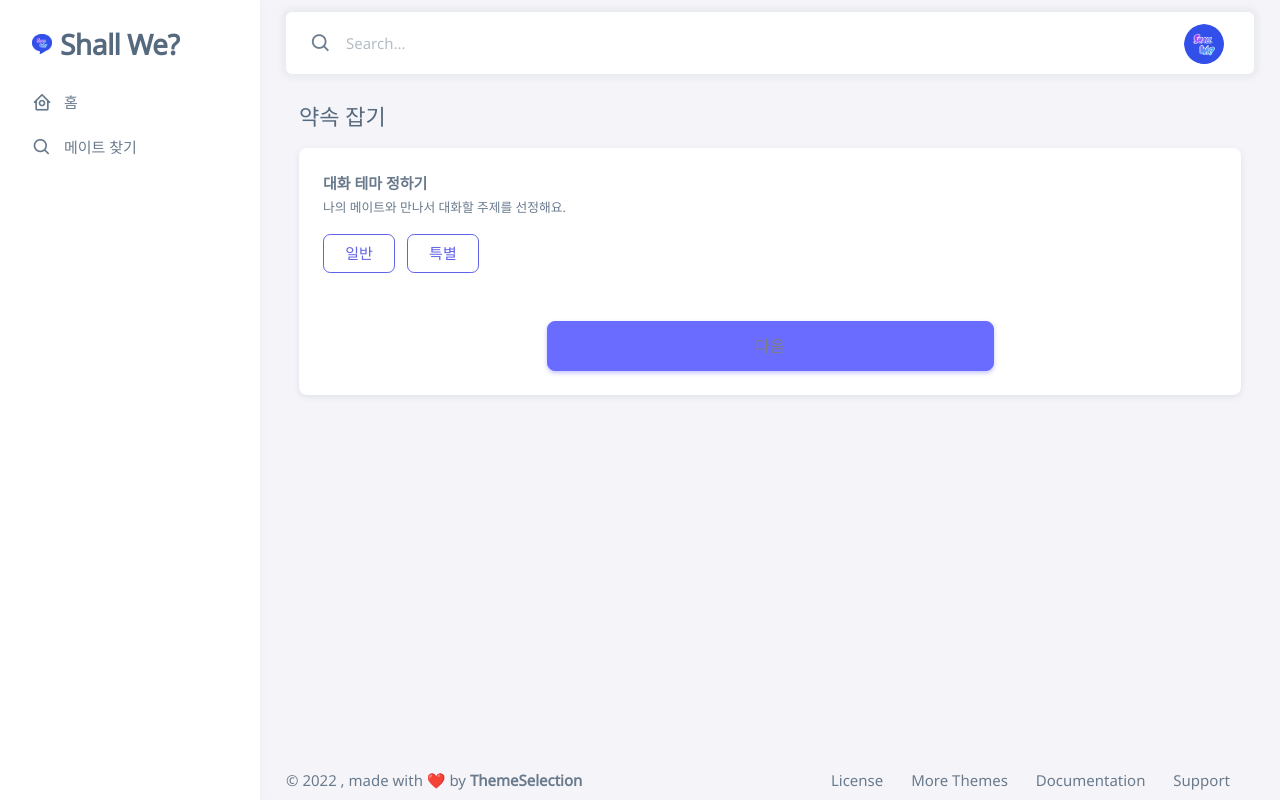
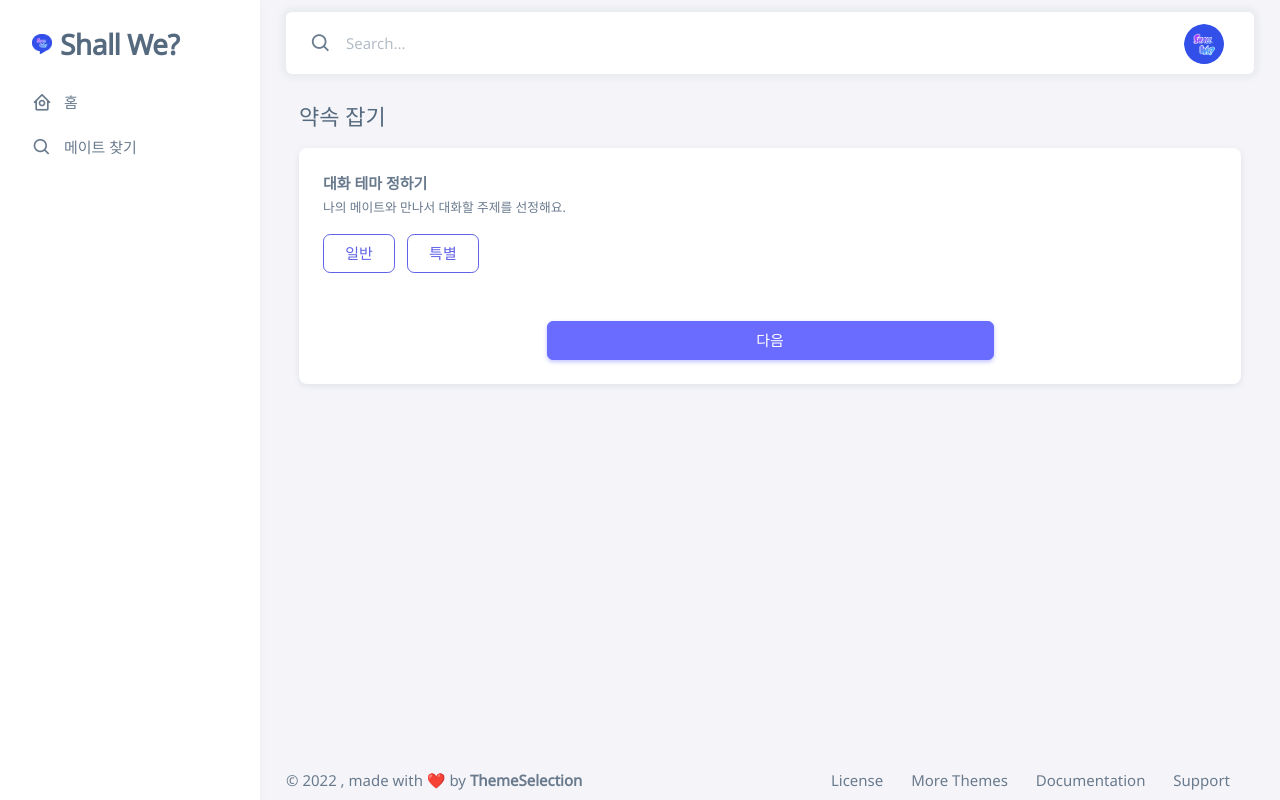
Before and after one commit to yoo0221/ShallWe, a Django app: page /thema/ in a window 1280 px wide. Run offline with Django 4.2, Linux system fonts and the light colour scheme; a user stored in the database is signed in; data comes from the database, SQL or seed files in the repository; some libraries are stand-ins or nearby versions.

Commit message:
mody btn

```diff
--- a/MainApp/templates/thema.html
+++ b/MainApp/templates/thema.html
@@ -32,7 +32,7 @@
                             </form>
                             <div class="mb-5"></div>
                             <div class="d-grid gap-2 col-lg-6 mx-auto">
-                                <a href="{% url 'thema2' %}" button class="btn btn-primary btn-lg " type="button" >다음</a>
+                                <button class="btn btn-primary" type="button" onclick="location.href='{% url 'thema2' %}'">다음</button>
                             </div>
                         </div>
                     </div>
--- a/MainApp/templates/thema2.html
+++ b/MainApp/templates/thema2.html
@@ -184,7 +184,7 @@
                             </div>
                         </div>
                         <div class="d-grid gap-2 col-lg-6 mx-auto mt-3">
-                            <a href="{% url 'themaselect' %}" button class="btn btn-primary btn-lg " type="button" >다음</a>
+                            <button class="btn btn-primary" type="button" onclick="location.href='{% url 'themaselect' %}'">다음</button>
                         </div>
                         </div>
                     </div>
```
